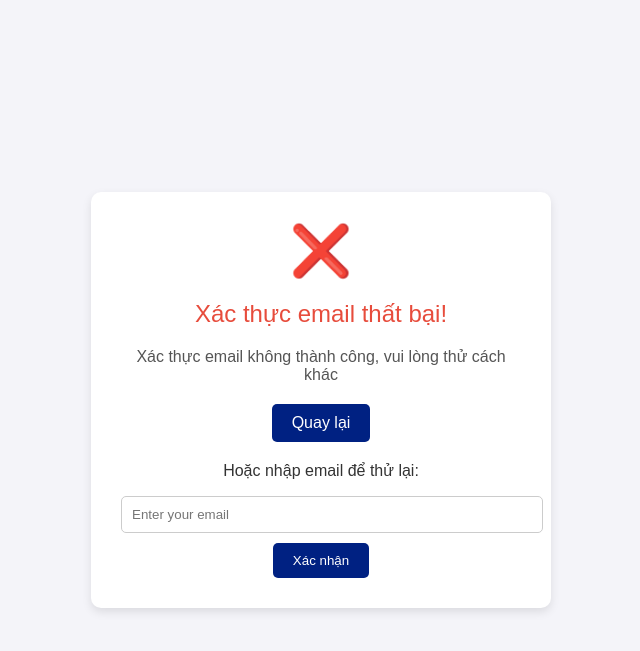
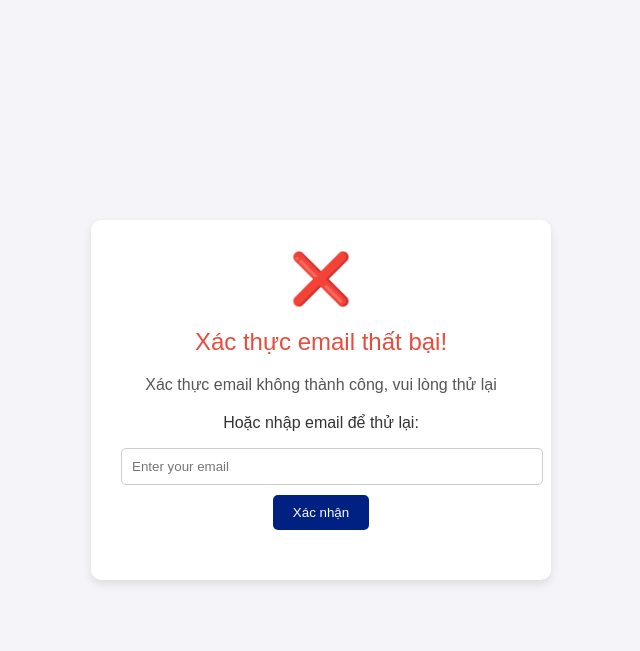
Before and after one commit to hongtham22/Noxa-tutor-be, a Django app: template noxa_be/accounts/templates/activated_failed.html in a window 1280 px wide. Shown: the top 651 px of the page, without its empty margins (319-959 px from the left). Run offline with Django 5.2, Linux system fonts and the light colour scheme; the template is opened without the code that fills it, so the values that code supplies are empty.

Commit message:
Update template activated email failed

```diff
--- a/noxa_be/accounts/templates/activated_failed.html
+++ b/noxa_be/accounts/templates/activated_failed.html
@@ -76,21 +76,54 @@
         }
     </style>
 </head>
-<body onload="updateCountdown()">
+<body>
     <div class="container">
         <div class="icon">❌</div>
         <div class="header">Xác thực email thất bại!</div>
         <div class="message">
-            Xác thực email không thành công, vui lòng thử cách khác
+            Xác thực email không thành công, vui lòng thử lại
         </div>
-        <a href="{{ redirect_url }}" class="btn">Quay lại</a>
         <div class="form-group">
             <p>Hoặc nhập email để thử lại:</p>
-            <form action="{{ re_verify_url }}" method="get">
+            <form id="reverify-form">
                 <input type="email" name="email" placeholder="Enter your email" required>
                 <input type="submit" value="Xác nhận">
             </form>
         </div>
+        <div id="response-message" class="message"></div>
     </div>
+
+    <script>
+        document.getElementById('reverify-form').addEventListener('submit', function(event) {
+            event.preventDefault(); // Prevent the form from submitting the traditional way
+
+            const email = event.target.email.value;
+            const responseMessage = document.getElementById('response-message');
+
+            // Construct the URL with the email parameter
+            const url = `https://147.182.214.11/api/reverify-email/?email=${encodeURIComponent(email)}`;
+
+            fetch(url, {
+                method: 'GET',
+                headers: {
+                    'Content-Type': 'application/json'
+                }
+            })
+            .then(response => response.json())
+            .then(data => {
+                if (data.success) {
+                    responseMessage.textContent = 'Email verification link has been sent!';
+                    responseMessage.style.color = 'green';
+                } else {
+                    responseMessage.textContent = 'Failed to send verification link. Please try again.';
+                    responseMessage.style.color = 'red';
+                }
+            })
+            .catch(error => {
+                responseMessage.textContent = 'An error occurred. Please try again.';
+                responseMessage.style.color = 'red';
+            });
+        });
+    </script>
 </body>
 </html>
```
